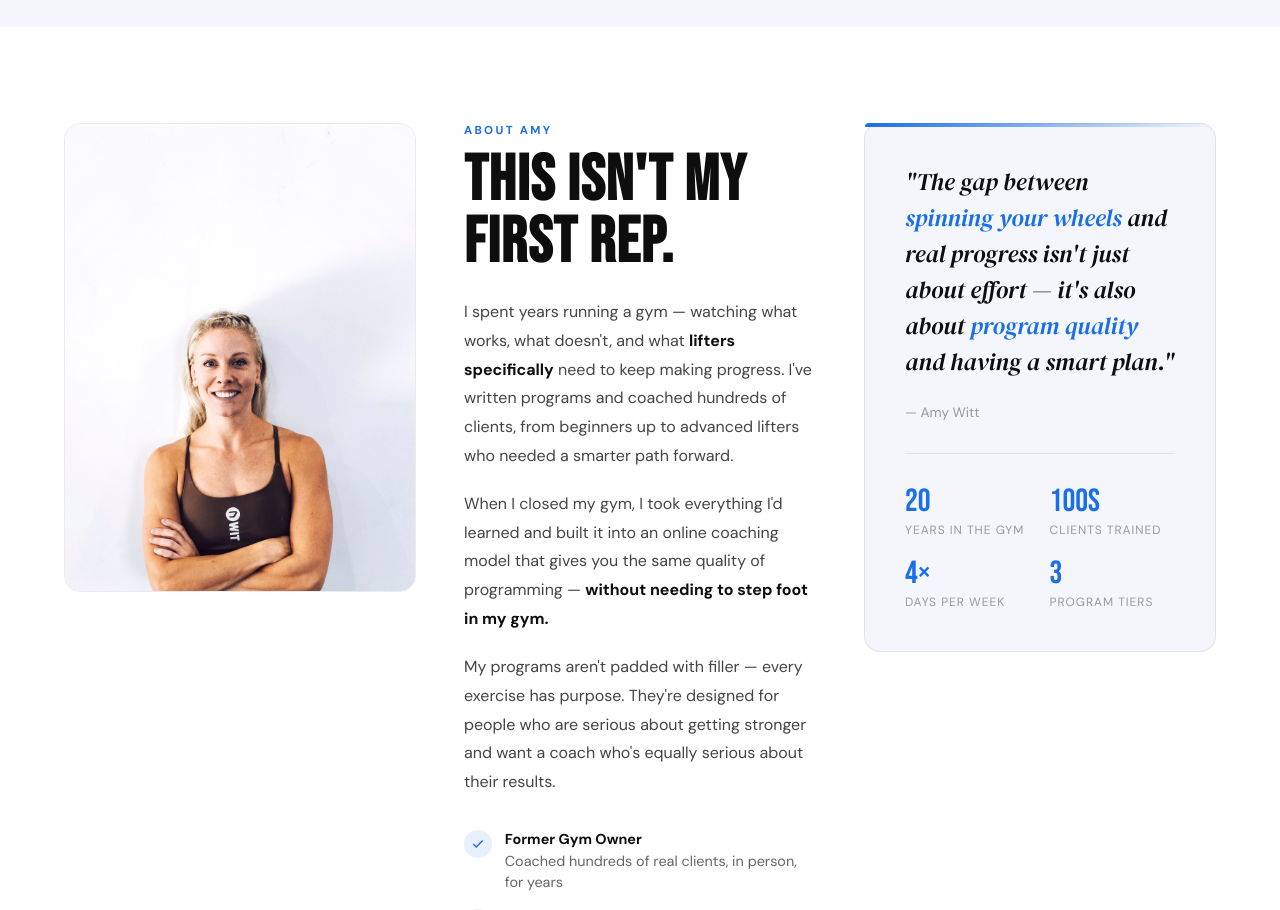
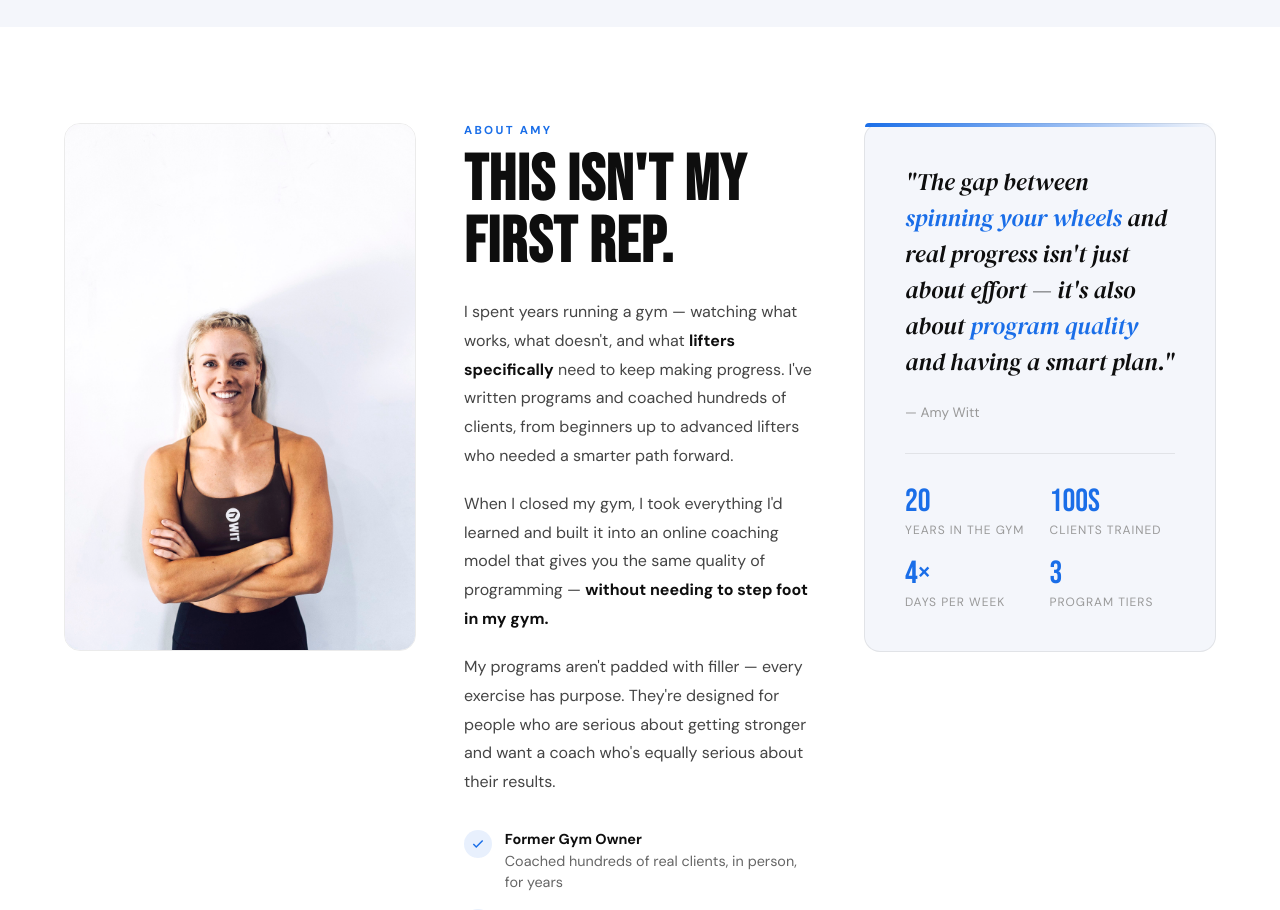
Before and after one commit to AmyWitt/amy-witt-coaching, a React (Vite) app: page / in a window 1280 px wide. Shown: the part 2700-3610 px from the top of the page. Built offline with nearby package versions, Linux system fonts and the light colour scheme.

Commit message:
Update App.css

```diff
--- a/src/App.css
+++ b/src/App.css
@@ -131,8 +131,8 @@
   display: grid; grid-template-columns: 1fr 1fr 1fr;
   gap: 3rem; align-items: start; max-width: 1200px; margin: 0 auto;
 }
-.about-photo { border-radius: 16px; overflow: hidden; border: 1px solid var(--light-border); aspect-ratio: 3/4; width: 100%; }
-.about-photo img { width: 100%; height: 100%; object-fit: cover; object-position: center top; display: block; }
+.about-photo { border-radius: 16px; overflow: hidden; border: 1px solid var(--light-border); aspect-ratio: 2/3; width: 100%; }
+.about-photo img { width: 100%; height: 100%; object-fit: cover; object-position: center 10%; display: block; }
 .about-text p { line-height: 1.8; margin-bottom: 1.2rem; font-size: 1rem; color: #444; }
 .about-text strong { color: var(--light-text); }
 .credential-list { margin-top: 2rem; display: flex; flex-direction: column; gap: 0.9rem; }
```
